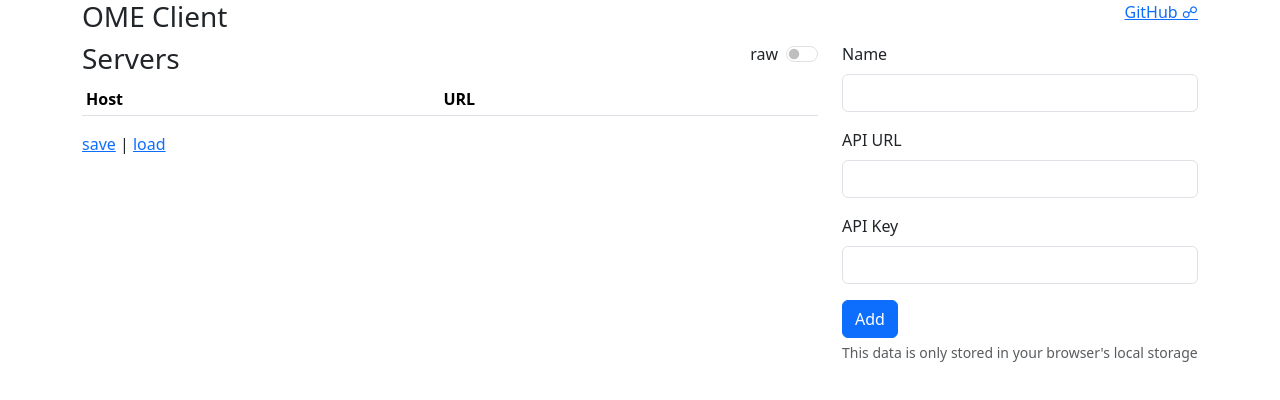
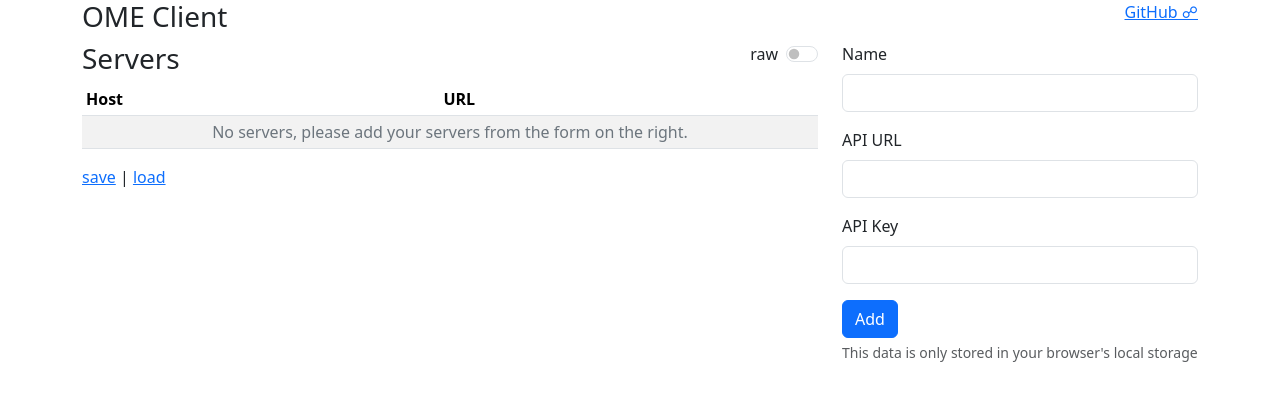
Before and after one commit to vampirefrog/OvenMediaEngine-html-ui, a Vue app: page /#/ in a window 1280 px wide. Shown: the top 400 px of the page. Built offline with nearby package versions, Linux system fonts and the light colour scheme.

Commit message:
empty server list warning

```diff
--- a/src/components/Home.vue
+++ b/src/components/Home.vue
@@ -21,6 +21,11 @@
 						</td>
 						<td class="text-end">
 							<a href="#" @click.stop.prevent="deleteHost(idx, host)" class="text-danger">Delete</a>
+						</td>
+					</tr>
+					<tr v-if="!hosts?.length">
+						<td colspan="3" class="text-center text-secondary">
+							No servers, please add your servers from the form on the right.
 						</td>
 					</tr>
 				</tbody>
```
